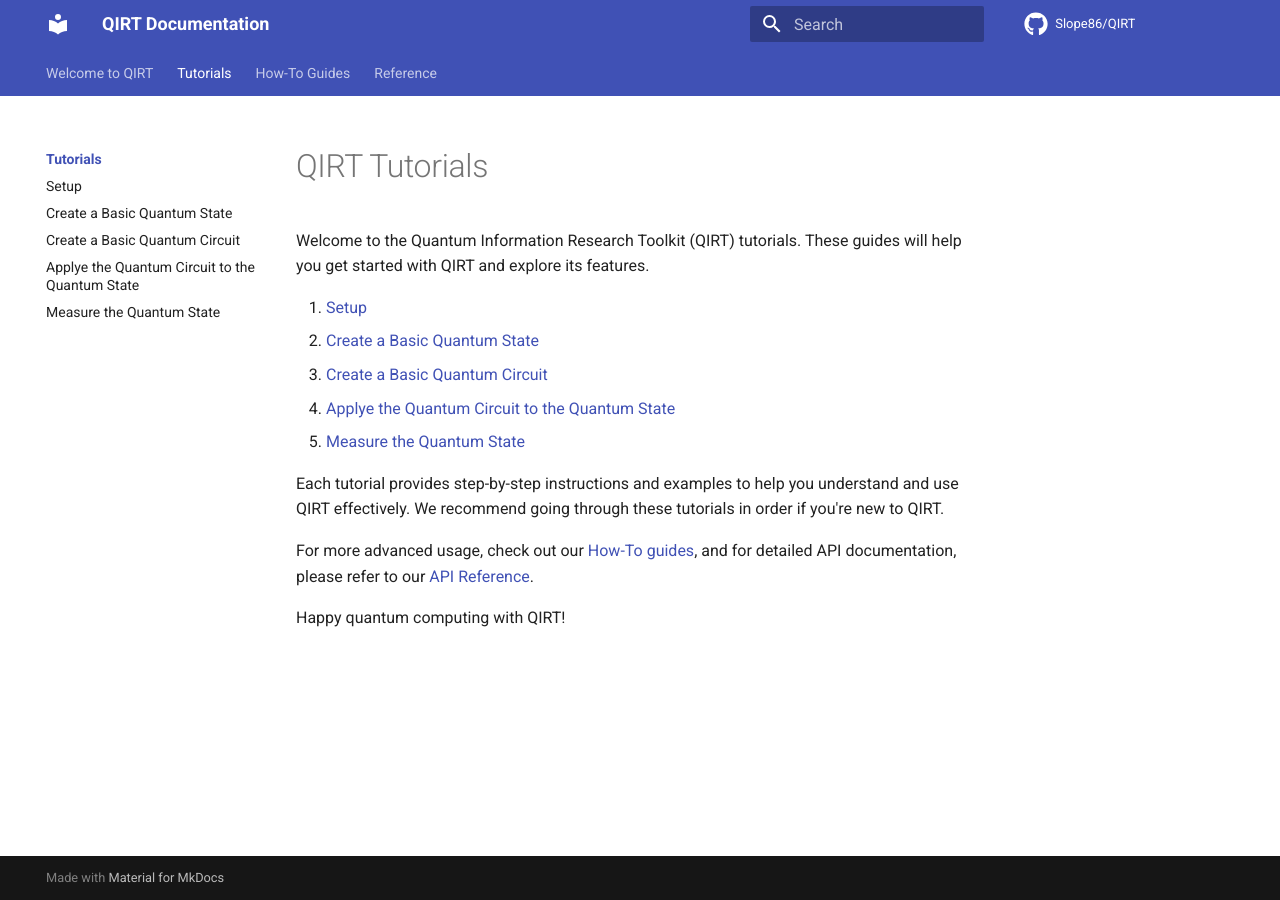
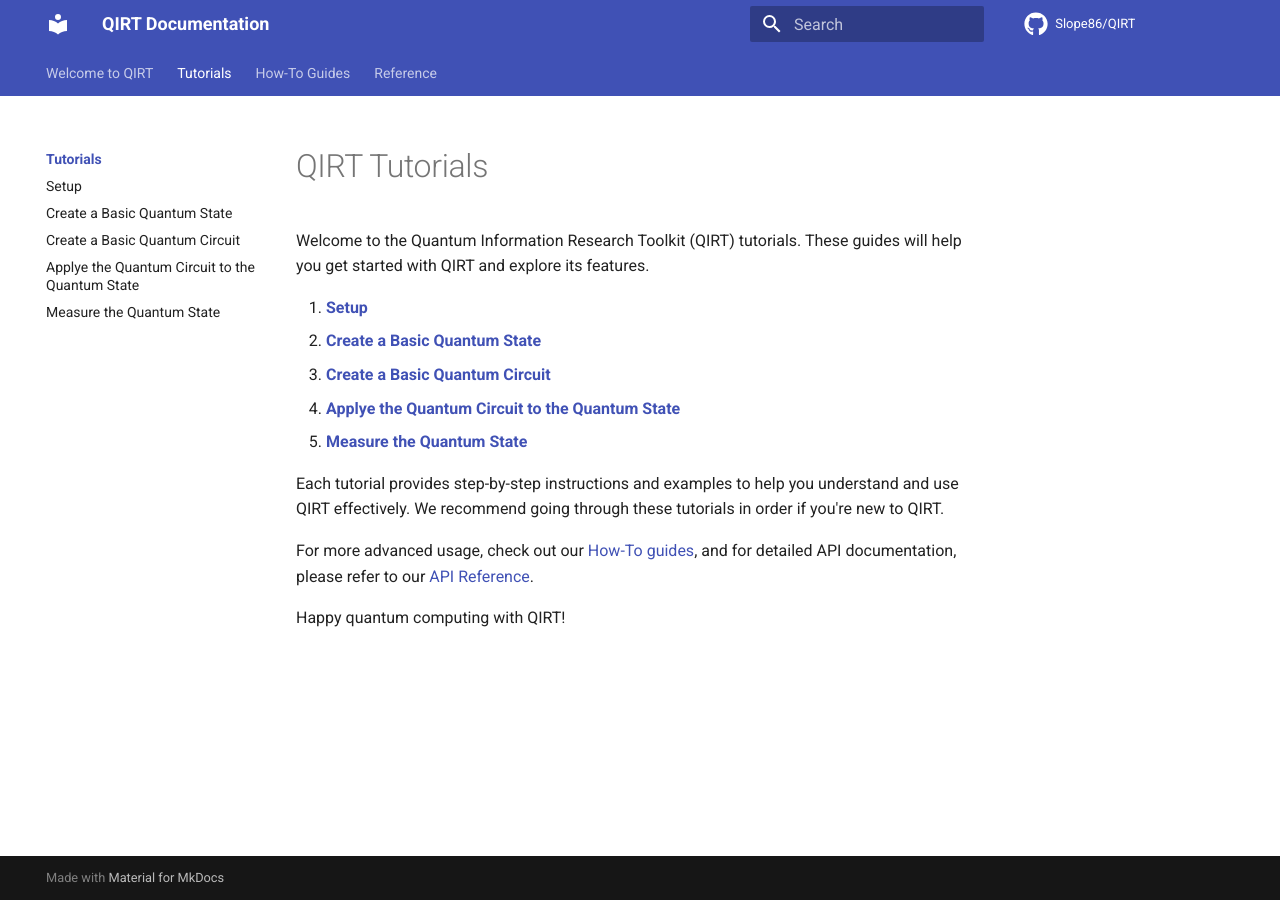
Before and after one commit to Slope86/QIRT, an MkDocs documentation site: the page built from docs/tutorials/index.md, in a window 1280 px wide. Built offline with MkDocs 1.6.1 and Material for MkDocs 9.7.7, drawn with Linux system fonts in a browser that asks for light colours; comment, search, counter and statistics services are not loaded.

Commit message:
Refactor documentation links and file names for consistency

```diff
--- a/docs/tutorials/index.md
+++ b/docs/tutorials/index.md
@@ -2,11 +2,11 @@
 
 Welcome to the Quantum Information Research Toolkit (QIRT) tutorials. These guides will help you get started with QIRT and explore its features.
 
-1. [Setup](setup.md)
-1. [Create a Basic Quantum State](basic_create_state.md)
-1. [Create a Basic Quantum Circuit](basic_create_circuit.md)
-1. [Applye the Quantum Circuit to the Quantum State](apply_circuit.md)
-1. [Measure the Quantum State](basic_measurement.md)
+1. **[Setup](setup.md)**
+1. **[Create a Basic Quantum State](basic_create_state.md)**
+1. **[Create a Basic Quantum Circuit](basic_create_circuit.md)**
+1. **[Applye the Quantum Circuit to the Quantum State](apply_circuit.md)**
+1. **[Measure the Quantum State](basic_measurement.md)**
 
 Each tutorial provides step-by-step instructions and examples to help you understand and use QIRT effectively. We recommend going through these tutorials in order if you're new to QIRT.
 
```
Also changed, not shown: docs/index.md (+3 -3 lines), docs/reference/index.md (+4 -2 lines).
